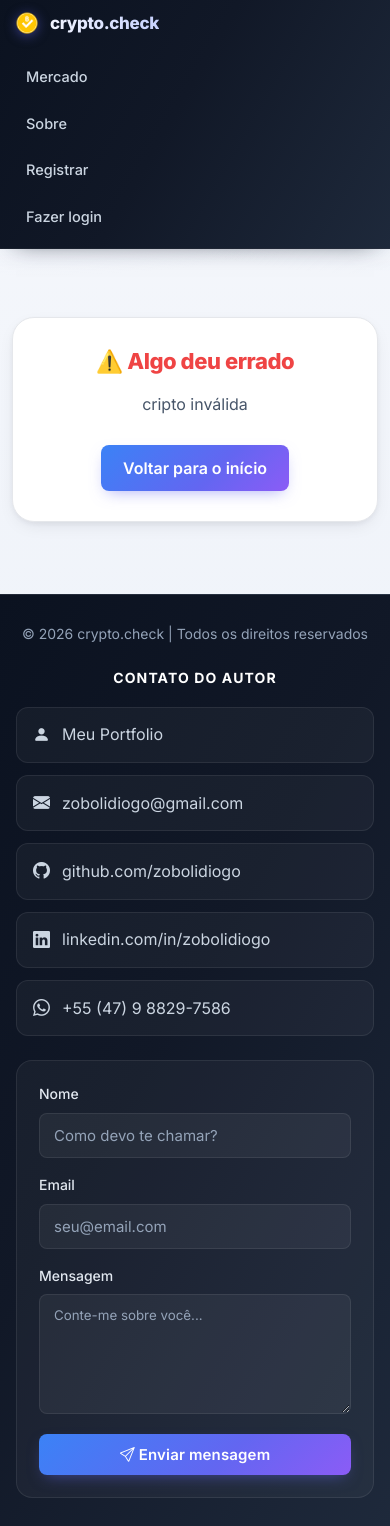
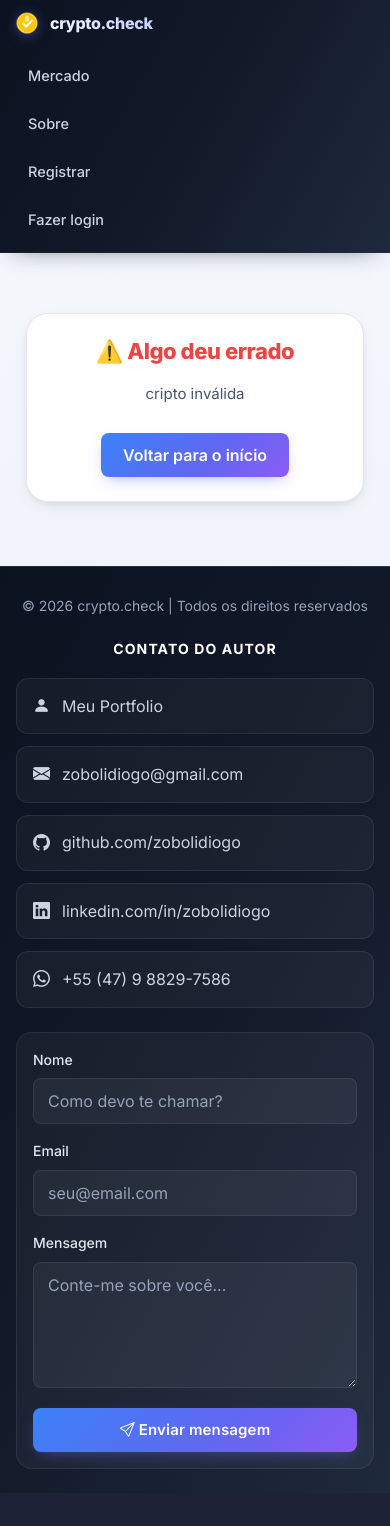
Before and after one commit to zobolidiogo/crypto_check, a Flask app: page /market/1 in a window 390 px wide. After the commit the page ends 1469 px from the top, so only its background shows below. Run offline with Flask 3, Linux system fonts and the light colour scheme; some libraries are stand-ins or nearby versions.

Commit message:
correcao de responsividade mobile

```diff
--- a/static/styles.css
+++ b/static/styles.css
@@ -32,9 +32,14 @@
     --nav-grad: linear-gradient(120deg, #0b1220 0%, #111827 45%, #1e293b 100%);
 }
 
-* { margin: 0; padding: 0; box-sizing: border-box; }
+* { margin: 0; padding: 0; box-sizing: border-box; min-width: 0; }
 
-html { font-size: 16px; -webkit-text-size-adjust: 100%; scroll-behavior: smooth; }
+html {
+    font-size: 16px;
+    -webkit-text-size-adjust: 100%;
+    scroll-behavior: smooth;
+    overflow-x: hidden;
+}
 
 body {
     font-family: 'Inter', -apple-system, BlinkMacSystemFont, 'Segoe UI', Arial, sans-serif;
@@ -44,24 +49,28 @@ body {
     color: var(--text);
     line-height: 1.55;
     min-height: 100vh;
+    overflow-x: hidden;
     -webkit-font-smoothing: antialiased;
     -moz-osx-font-smoothing: grayscale;
 }
 
-img { max-width: 100%; height: auto; display: block; }
+img, svg, video { max-width: 100%; height: auto; display: block; }
 
 h1, h2, h3, h4 {
     font-weight: 700;
     letter-spacing: -0.02em;
     color: var(--text);
     line-height: 1.25;
+    overflow-wrap: break-word;
+    word-wrap: break-word;
 }
-h1 { font-size: clamp(1.6rem, 2.4vw, 2.1rem); margin-bottom: .25em; }
-h2 { font-size: clamp(1.35rem, 2vw, 1.7rem); margin-bottom: .6em; }
-h3 { font-size: 1.05rem; margin-bottom: .4em; }
+h1 { font-size: clamp(1.4rem, 5vw, 2.1rem); margin-bottom: .25em; }
+h2 { font-size: clamp(1.2rem, 4vw, 1.7rem); margin-bottom: .6em; }
+h3 { font-size: clamp(.95rem, 3vw, 1.05rem); margin-bottom: .4em; }
 
-p { color: #334155; }
+p { color: #334155; overflow-wrap: break-word; }
 
+/* ---------- HEADER / NAV ---------- */
 .header {
     background: var(--nav-grad);
     color: white;
@@ -87,7 +96,7 @@ p { color: #334155; }
     display: flex;
     align-items: center;
     font-weight: 800;
-    font-size: 20px;
+    font-size: clamp(16px, 2.5vw, 20px);
     color: white;
     text-decoration: none;
     margin-right: 28px;
@@ -124,24 +164,29 @@ p { color: #334155; }
     font-size: 14.5px;
     font-weight: 500;
     display: inline-block;
-    padding: 8px 14px;
+    padding: 10px 14px;
     border-radius: 8px;
     transition: all .2s ease;
     position: relative;
+    min-height: 40px; /* touch target */
+    line-height: 20px;
 }
 
-.nav-link:hover {
+.nav-link:hover,
+.nav-link:focus-visible {
     color: white;
     background: rgba(255,255,255,.07);
+    outline: none;
 }
 
 #right { margin-left: auto; }
 #right + #right { margin-left: 0; }
 
+/* ---------- MAIN ---------- */
 .main {
     max-width: 1200px;
     margin: auto;
-    padding: 40px 24px 60px;
+    padding: clamp(20px, 4vw, 40px) clamp(14px, 3vw, 24px) clamp(32px, 5vw, 60px);
     animation: fadeUp .5s ease both;
 }
 
@@ -193,104 +243,77 @@ p { color: #334155; }
     letter-spacing: .06em;
 }
 
-.table tbody tr {
-    transition: background .15s ease;
-}
+.table tbody tr { transition: background .15s ease; }
+.table tbody tr:hover { background-color: #f8faff; }
+.table tbody tr:last-child td { border-bottom: none; }
+.table td { color: #1e293b; font-variant-numeric: tabular-nums; }
 
-.table tbody tr:hover {
-    background-color: #f8faff;
-}
-
-.table tbody tr:last-child td { border-bottom: none; }
-
-.table td {
-    color: #1e293b;
-    font-variant-numeric: tabular-nums;
-}
-
+/* ---------- LINKS / BUTTONS ---------- */
 .link {
     background: var(--primary-grad);
     color: white;
-    padding: 8px 14px;
+    padding: 10px 14px;
     border-radius: 8px;
     text-decoration: none;
     font-size: 13.5px;
     font-weight: 600;
     display: inline-block;
+    min-height: 40px;
+    line-height: 20px;
     box-shadow: 0 4px 12px -4px rgba(99,102,241,.5);
     transition: transform .15s ease, box-shadow .2s ease, filter .2s ease;
 }
-
-.link:hover {
-    transform: translateY(-1px);
-    box-shadow: 0 8px 20px -6px rgba(99,102,241,.6);
-    filter: brightness(1.05);
-}
-
+.link:hover { transform: translateY(-1px); box-shadow: 0 8px 20px -6px rgba(99,102,241,.6); filter: brightness(1.05); }
 .link:active { transform: translateY(0); }
 
 .ask-link {
     color: rgb(34, 0, 255);
-    padding: 8px 14px;
+    padding: 10px 14px;
     border-radius: 8px;
     text-decoration: none;
     font-size: 13.5px;
     font-weight: 600;
+    display: inline-block;
+    min-height: 40px;
+    line-height: 20px;
     box-shadow: 0 4px 12px -4px rgba(99,102,241,.5);
     transition: transform .15s ease, box-shadow .2s ease, filter .2s ease;
 }
-
-.ask-link:hover {
-    transform: translateY(-1px);
-    box-shadow: 0 8px 20px -6px rgba(99,102,241,.6);
-    filter: brightness(1.05);
-}
-
+.ask-link:hover { transform: translateY(-1px); box-shadow: 0 8px 20px -6px rgba(99,102,241,.6); filter: brightness(1.05); }
 .ask-link:active { transform: translateY(0); }
 
+/* ---------- FORM ---------- */
 form { margin-top: 24px; }
-
 form > div { margin-bottom: 12px; }
 
-.form-error {
-    background: rgba(239, 68, 68, .12);
-    border: 1px solid rgba(239, 68, 68, .25);
-
-    color: #ff0000;
-
-    padding: 14px 16px;
-
-    border-radius: var(--radius);
-
-    margin-bottom: 18px;
-
-    font-size: 14px;
-    font-weight: 500;
-}
-
-input {
+input, textarea, select {
     padding: 12px 14px;
-    width: 320px;
+    width: 100%;
     max-width: 100%;
     border: 1px solid var(--border-strong);
     border-radius: var(--radius-sm);
-    font-size: 15px;
+    font-size: 16px; /* >=16px previne zoom no iOS */
     font-family: inherit;
     background: var(--surface);
     color: var(--text);
     transition: border-color .15s, box-shadow .15s;
 }
 
-input::placeholder { color: #94a3b8; }
+/* manter largura confortável apenas em telas grandes */
+@media (min-width: 640px) {
+    form > div > input:not([type="checkbox"]):not([type="radio"]) { width: 320px; }
+}
 
-input:focus {
+input::placeholder, textarea::placeholder { color: #94a3b8; }
+
+input:focus, textarea:focus, select:focus {
     outline: none;
     border-color: var(--primary);
     box-shadow: 0 0 0 4px rgba(37, 99, 235, .15);
 }
 
 button {
-    padding: 11px 22px;
+    padding: 12px 22px;
     border: none;
     background: var(--primary-grad);
     color: white;
@@ -301,30 +324,25 @@ button {
     font-weight: 600;
     font-family: inherit;
     letter-spacing: .01em;
+    min-height: 44px;
     box-shadow: 0 6px 16px -6px rgba(99,102,241,.55);
     transition: transform .15s ease, box-shadow .2s ease, filter .2s ease;
 }
-
-button:hover {
-    transform: translateY(-1px);
-    box-shadow: 0 10px 22px -8px rgba(99,102,241,.65);
-    filter: brightness(1.05);
-}
-
+button:hover { transform: translateY(-1px); box-shadow: 0 10px 22px -8px rgba(99,102,241,.65); filter: brightness(1.05); }
 button:active { transform: translateY(0); }
 
+/* ---------- DASHBOARD CARDS ---------- */
 .dashboard {
-    display: flex;
-    gap: 20px;
+    display: grid;
+    grid-template-columns: repeat(auto-fit, minmax(220px, 1fr));
+    gap: 16px;
     margin-top: 28px;
-    flex-wrap: wrap;
 }
 
 .card {
     background: var(--surface);
     padding: 22px 22px 20px;
     border-radius: var(--radius-lg);
-    flex: 1 1 220px;
     min-width: 0;
     box-shadow: var(--shadow);
     border: 1px solid var(--border);
@@ -404,13 +418,15 @@ button:active { transform: translateY(0); }
     color: #1e293b;
     box-shadow: var(--shadow-sm);
     font-variant-numeric: tabular-nums;
+    overflow-wrap: anywhere;
 }
 
+/* ---------- FOOTER ---------- */
 .footer {
-    margin-top: 70px;
+    margin-top: clamp(40px, 8vw, 70px);
     background: var(--nav-grad);
     color: white;
-    padding: 40px 24px 32px;
+    padding: clamp(28px, 5vw, 40px) clamp(16px, 3vw, 24px) clamp(24px, 4vw, 32px);
     border-top: 1px solid rgba(255,255,255,.06);
 }
 
@@ -449,117 +452,62 @@ button:active { transform: translateY(0); }
     color: #cbd5e1;
     text-decoration: none;
     font-size: 14px;
-    padding: 6px 10px;
+    padding: 8px 12px;
     border-radius: 6px;
     transition: all .2s ease;
+    display: inline-block;
+    min-height: 40px;
+    line-height: 24px;
 }
 
-.contact-links a:hover {
-    color: white;
-    background: rgba(255,255,255,.08);
-}
+.contact-links a:hover { color: white; background: rgba(255,255,255,.08); }
 
+/* ---------- APOLOGY ---------- */
 .apology-container {
     text-align: center;
-    margin-top: 80px;
-    padding: 40px 20px;
+    margin: 80px auto 0;
+    padding: clamp(24px, 5vw, 40px) clamp(16px, 4vw, 20px);
     background: var(--surface);
     border-radius: var(--radius-xl);
     box-shadow: var(--shadow);
     max-width: 560px;
-    margin-left: auto;
-    margin-right: auto;
+    width: calc(100% - 24px);
     border: 1px solid var(--border);
 }
 
 .apology-title {
-    font-size: 32px;
+    font-size: clamp(22px, 5vw, 32px);
     color: var(--danger);
     margin-bottom: 16px;
     font-weight: 800;
 }
 
 .apology-message {
-    font-size: 17px;
+    font-size: clamp(15px, 3vw, 17px);
     margin-bottom: 28px;
     color: #475569;
 }
 
 .apology-button {
-    padding: 11px 22px;
+    padding: 12px 22px;
     background: var(--primary-grad);
     color: white;
     text-decoration: none;
     border-radius: var(--radius-sm);
     display: inline-block;
     font-weight: 600;
+    min-height: 44px;
+    line-height: 20px;
     box-shadow: 0 6px 16px -6px rgba(99,102,241,.55);
     transition: transform .15s ease, filter .2s ease;
 }
+.apology-button:hover { transform: translateY(-1px); filter: brightness(1.05); }
 
-.apology-button:hover {
-    transform: translateY(-1px);
-    filter: brightness(1.05);
-}
-
-.main ul {
-    padding-left: 20px;
-    color: #475569;
-}
+.main ul { padding-left: 20px; color: #475569; }
 .main ul li { margin: 4px 0; }
 
-@media (max-width: 768px) {
-    .navbar { padding: 12px 18px; }
-    .navbar-brand { margin-right: 0; font-size: 18px; }
-
-    .navbar-nav {
-        flex-direction: column;
-        align-items: flex-start;
-        width: 100%;
-        margin-top: 10px;
-        gap: 4px;
-    }
-
-    .nav-item { margin-right: 0; width: 100%; }
-
-    .nav-link {
-        display: block;
-        padding: 10px 12px;
-        width: 100%;
-    }
-
-    #right { margin-left: 0; }
-
-    .main { padding: 24px 16px 40px; }
-
-    .dashboard { gap: 14px; }
-    .card { flex: 1 1 100%; }
-
-    .apology-container { margin-top: 50px; padding: 30px 18px; }
-    .apology-title { font-size: 26px; }
-    .apology-message { font-size: 16px; }
-}
-
-@media (max-width: 480px) {
-    .navbar { padding: 10px 14px; }
-    .navbar-brand { font-size: 17px; }
-
-    .main { padding: 18px 12px 32px; }
-
-    input, button { width: 100%; }
-
-    .table th, .table td { padding: 10px 12px; font-size: 13.5px; }
-
-    .footer { padding: 28px 16px; margin-top: 40px; }
-
-    .contact-links { flex-direction: column; gap: 6px; }
-
-    .apology-title { font-size: 22px; }
-}
-
-.contact-section {
-    margin-top: 24px;
-}
+/* ---------- FOOTER CONTACT ---------- */
+.contact-section { margin-top: 24px; }
 
 .contact-section h3 {
     color: white;
@@ -590,147 +536,85 @@ button:active { transform: translateY(0); }
     display: flex;
     align-items: center;
     gap: 12px;
-
-    flex: 1; /* distribui altura igualmente */
-
+    flex: 1;
     text-decoration: none;
     color: #cbd5e1;
-
     background: rgba(255,255,255,.04);
-
     border: 1px solid rgba(255,255,255,.08);
-
     padding: 14px 16px;
-
     border-radius: var(--radius);
-
     transition: all .2s ease;
+    min-height: 48px;
+    overflow-wrap: anywhere;
 }
-
-.contact-info a:hover {
-    color: white;
-    background: rgba(255,255,255,.08);
-    transform: translateY(-2px);
-}
-
-.contact-info i {
-    font-size: 17px;
-}
+.contact-info a:hover { color: white; background: rgba(255,255,255,.08); transform: translateY(-2px); }
+.contact-info i { font-size: 17px; flex-shrink: 0; }
 
 .contact-form {
     background: rgba(255,255,255,.04);
-
     border: 1px solid rgba(255,255,255,.08);
-
     border-radius: var(--radius-lg);
-
-    padding: 22px;
-
-    margin-top: 0; /* remove desalinhamento */
+    padding: clamp(16px, 4vw, 22px);
+    margin-top: 0;
 }
 
 .contact-form label {
     display: flex;
     flex-direction: column;
-
     gap: 8px;
-
     margin-bottom: 16px;
-
     color: #e2e8f0;
-
     font-size: 14px;
     font-weight: 500;
-
     text-align: left;
     align-items: flex-start;
+    width: 100%;
 }
 
 .contact-form input,
 .contact-form textarea {
     width: 100%;
-
     background: rgba(255,255,255,.05);
-
     border: 1px solid rgba(255,255,255,.08);
-
     color: white;
 }
 
 .contact-form textarea {
     padding: 12px 14px;
-
     border-radius: var(--radius-sm);
-
     font-family: inherit;
-
     resize: vertical;
     min-height: 120px;
 }
 
 .contact-form textarea::placeholder,
-.contact-form input::placeholder {
-    color: #94a3b8;
-}
+.contact-form input::placeholder { color: #94a3b8; }
 
 .contact-form textarea:focus,
 .contact-form input:focus {
     outline: none;
-
     border-color: var(--primary);
-
     box-shadow: 0 0 0 4px rgba(37, 99, 235, .15);
 }
 
-.contact-form button {
-    width: 100%;
-    margin-top: 4px;
-}
+.contact-form button { width: 100%; margin-top: 4px; }
 
-@media (max-width: 768px) {
-
-    .contact-grid {
-        grid-template-columns: 1fr;
-    }
-
-    .contact-info a {
-        flex: unset;
-    }
-
-}
-
-.about-container {
-    max-width: 900px;
-    margin: auto;
-}
-
-.about-title {
-    margin-bottom: 24px;
-}
+/* ---------- ABOUT ---------- */
+.about-container { max-width: 900px; margin: auto; }
+.about-title { margin-bottom: 24px; }
 
 .about-text {
     margin-bottom: 20px;
-    font-size: 16px;
+    font-size: clamp(15px, 2.5vw, 16px);
     line-height: 1.8;
     color: #475569;
 }
 
-.about-list {
-    margin: 18px 0 28px 20px;
-}
+.about-list { margin: 18px 0 28px 20px; }
+.about-list li { margin-bottom: 10px; color: #475569; }
 
-.about-list li {
-    margin-bottom: 10px;
-    color: #475569;
-}
-
-.about-tech {
-    margin-top: 40px;
-}
-
-.about-tech h2 {
-    margin-bottom: 18px;
-}
+.about-tech { margin-top: 40px; }
+.about-tech h2 { margin-bottom: 18px; }
 
 .about-tech-grid {
     display: flex;
@@ -748,9 +632,84 @@ button:active { transform: translateY(0); }
     font-weight: 600;
     color: var(--text);
 }
+
 .about-buttons {
     display: flex;
     flex-wrap: wrap;
     gap: 14px;
     margin-top: 36px;
 }
+
+/* ---------- BREAKPOINTS ---------- */
+
+/* Tablet */
+@media (max-width: 900px) {
+    .navbar { gap: 8px; }
+}
+
+/* Mobile grande */
+@media (max-width: 768px) {
+    .navbar-brand { margin-right: 0; }
+
+    .navbar-nav {
+        flex-direction: column;
+        align-items: stretch;
+        width: 100%;
+        margin-top: 10px;
+        gap: 4px;
+        max-height: 0;
+        overflow: hidden;
+        transition: max-height .3s ease;
+    }
+
+    /* Quando há checkbox toggle, expande o menu */
+    #nav-toggle:checked ~ .navbar .navbar-nav { max-height: 600px; }
+
+    /* Sem JS / sem toggle: sempre visível */
+    body:not(:has(#nav-toggle)) .navbar-nav { max-height: none; }
+
+    .nav-toggle { display: block; }
+
+    .nav-item { margin-right: 0; width: 100%; }
+    .nav-link { display: block; padding: 12px 14px; width: 100%; }
+
+    #right { margin-left: 0; }
+
+    .dashboard { grid-template-columns: 1fr; gap: 14px; }
+
+    .apology-container { margin-top: 40px; }
+}
+
+/* Mobile pequeno */
+@media (max-width: 480px) {
+    .navbar { padding: 10px 14px; }
+
+    .table th, .table td { padding: 10px 12px; font-size: 13.5px; }
+
+    .footer { margin-top: 32px; }
+
+    .contact-links { flex-direction: column; align-items: stretch; gap: 6px; }
+    .contact-links a { text-align: center; }
+
+    .about-buttons { flex-direction: column; }
+    .about-buttons .link,
+    .about-buttons .ask-link,
+    .about-buttons button { width: 100%; text-align: center; }
+}
+
+/* Telas muito pequenas */
+@media (max-width: 360px) {
+    .main { padding: 16px 10px 28px; }
+    .card { padding: 18px 16px; }
+    h1 { font-size: 1.3rem; }
+}
+
+/* Acessibilidade: reduzir animações */
+@media (prefers-reduced-motion: reduce) {
+    *, *::before, *::after {
+        animation-duration: .001ms !important;
+        animation-iteration-count: 1 !important;
+        transition-duration: .001ms !important;
+        scroll-behavior: auto !important;
+    }
+}
```
Also changed, not shown: other parts of static/styles.css (+47 -30 lines).
